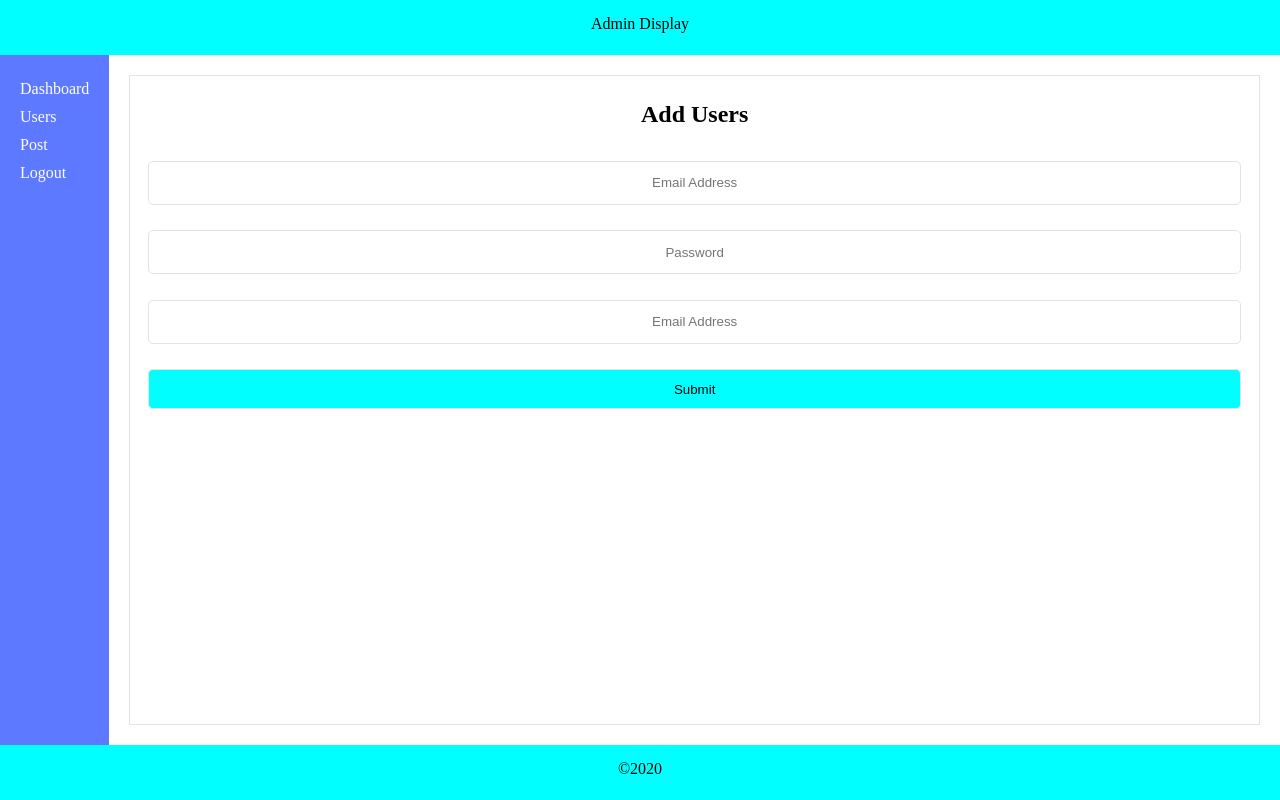
After one commit to bil2x/corona-warriors, a PHP site: page /app/views/admin/users.view.php in a window 1280 px wide. The commit adds this page. Run offline with PHP 8.4, Linux system fonts and the light colour scheme.

Commit message:
Admin Layout
Admin Pages
Statical login system witout DB but with Session variable
Developed by me

```diff
--- /dev/null
+++ b/app/views/admin/includes/footer.view.php
@@ -0,0 +1,10 @@
+
+        <footer>
+            &copy;2020
+        </footer>
+
+
+    </div>
+</body>
+
+</html>
--- /dev/null
+++ b/app/views/admin/includes/header.view.php
@@ -0,0 +1,34 @@
+<!DOCTYPE html>
+<html lang="en">
+
+<head>
+    <meta charset="UTF-8">
+    <meta name="viewport" content="width=device-width, initial-scale=1.0">
+    <link rel="stylesheet" href="../public/css/admin.css">
+    <title>Document</title>
+</head>
+
+<body>
+    <div class="admin-container">
+        <header>
+            Admin Display
+        </header>
+        <div class="admin-content">
+            <div class="left-side">
+                <nav>
+                    <ul>
+                        <li class="list-item">
+                            <a href="home">Dashboard</a>
+                        </li>
+                        <li class="list-item">
+                            <a href="users">Users</a>
+                        </li>
+                        <li class="list-item">
+                            <a href="posts">Post</a>
+                        </li>
+                        <li class="list-item">
+                            <a href="logout">Logout</a>
+                        </li>
+                    </ul>
+                </nav>
+            </div>
--- /dev/null
+++ b/app/views/admin/users.view.php
@@ -0,0 +1,30 @@
+<?php
+require('includes/header.view.php');
+?>
+            <div class="right-side">
+                <div class="form-location">
+                    <form action="" class="form-box">
+                        <div>
+                            <h2>Add Users</h1>
+                                <div class="control">
+                                    <input type="text" name="email" placeholder="Email Address">
+                                </div>
+                                <div class="control">
+                                    <input type="text" name="password" placeholder="Password">
+                                </div>
+                                <div class="control">
+                                    <input type="text" name="email" placeholder="Email Address">
+                                </div>
+
+                                <div class="control">
+                                    <input type="submit" name="submit" value="Submit" class="primary-button">
+                                </div>
+                        </div>
+
+                    </form>
+                </div>
+            </div>
+        </div>
+<?php
+require('includes/footer.view.php');
+?>
--- a/core/bootstrap.php
+++ b/core/bootstrap.php
@@ -7,3 +7,5 @@ App::bind('config', require 'config.php');
 App::bind('database', new QueryBuilder(
     Connection::make(App::get('config')['database'])
 ));
+
+session_start();
--- /dev/null
+++ b/public/css/admin.css
@@ -0,0 +1,105 @@
+html, body{
+    height: 100%;
+}
+body{
+    padding: 0px;
+    margin: 0px;
+}
+.center-location{
+    height: 100%;
+    display: flex;
+    align-items: center;
+    justify-content: center;
+}
+.box{
+    padding:5px;
+    border: 1px solid #e3e3e3;
+    width: 400px;
+}
+.box h2{
+    text-align: center;
+}
+.control{
+    display: flex;
+    padding:.8em;
+}
+
+.control > *{
+    border: 1px solid #e3e3e3;
+    flex:1;
+}
+.control input {
+    text-align: center;
+    height: 40px;
+    border-radius: 5px;
+}
+
+.primary-button{
+    background-color: aqua;
+    cursor: pointer;
+}
+
+.admin-container{
+    display: flex;
+    flex-direction: column;
+    min-height: 100%;
+    justify-content: space-between;
+}
+.admin-container header,footer{
+    background-color: aqua;
+    height: 40px;
+    padding-top: 15px;
+    text-align: center;
+}
+
+.admin-content{
+    display: flex;
+   margin-bottom: auto;
+   flex:1
+}
+
+@media screen and (max-width: 768px){
+    .admin-content{
+        flex-direction: column-reverse;
+    }
+}
+.list-item{
+    list-style: none;
+   padding: 5px 0px;
+}
+
+.left-side{
+    background-color: #5D79FF;
+    padding: 20px;
+}
+.right-side {
+    padding: 20px;
+    flex:1;
+}
+.left-side nav ul{
+    margin: 0px;
+    padding: 0px;
+}
+.list-item a{
+    text-decoration: none;
+    color: white;
+}
+.list-item a:hover{
+    color: black;
+    text-decoration: underline;
+}
+
+.form-location{
+    height: 100%;
+    display: flex;
+    justify-content: center;
+}
+
+.form-box{
+    padding:5px;
+    border: 1px solid #e3e3e3;
+    width: 100%;
+}
+.form-box h2{
+    text-align: center;
+}
```
Also changed, not shown: app/Helpers.php (+13 -1 lines), app/controllers/AdminController.php (added, +54 -0 lines), app/routes.php (+9 -0 lines), app/views/admin/admin.view.php (added, +29 -0 lines), app/views/admin/home.view.php (added, +32 -0 lines), app/views/admin/posts.view.php (added, +23 -0 lines), basic_tables.sql (added, +99 -0 lines), 2 other files.
